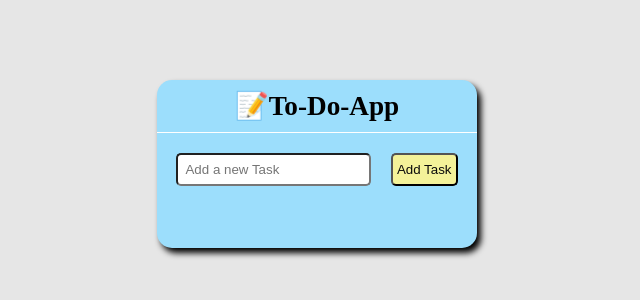
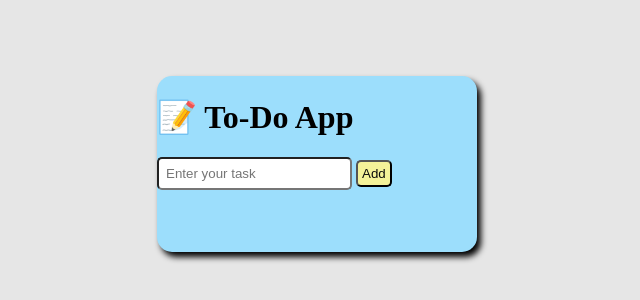
Before and after one commit to Anshupriyakumari/College-projects-, a plain HTML site: page index.html in a window 1280 px wide. Shown: the part 236-536 px from the top of the page, without its empty margins (323-963 px from the left). Drawn offline with Linux system fonts and the light colour scheme.

Commit message:
Update index.html

```diff
--- a/index.html
+++ b/index.html
@@ -1,21 +1,22 @@
 <!DOCTYPE html>
-<html lang="en">
+<html>
 <head>
-    <meta charset="UTF-8">
-    <meta name="viewport" content="width=device-width, initial-scale=1.0">
+    <title>Advanced To-Do App</title>
     <link rel="stylesheet" href="style.css">
-    <title>To-Do-App</title>
 </head>
 <body>
-    <div class="container">
-        <div class="header">📝To-Do-App</div>
-        <div class="addTask">
-            <input type="text"placeholder="Add a new Task" id="inputTask">
-            <button onclick="addTask()">Add Task</button>
-        </div>
-        <ul class="task-List" id="taskList"></ul>
+
+<div class="container">
+    <h1>📝 To-Do App</h1>
+
+    <div class="input-box">
+        <input type="text" id="taskInput" placeholder="Enter your task">
+        <button onclick="addTask()">Add</button>
     </div>
 
-     <script src="script.js"></script>
+    <ul id="taskList"></ul>
+</div>
+
+<script src="script.js"></script>
 </body>
 </html>
```
